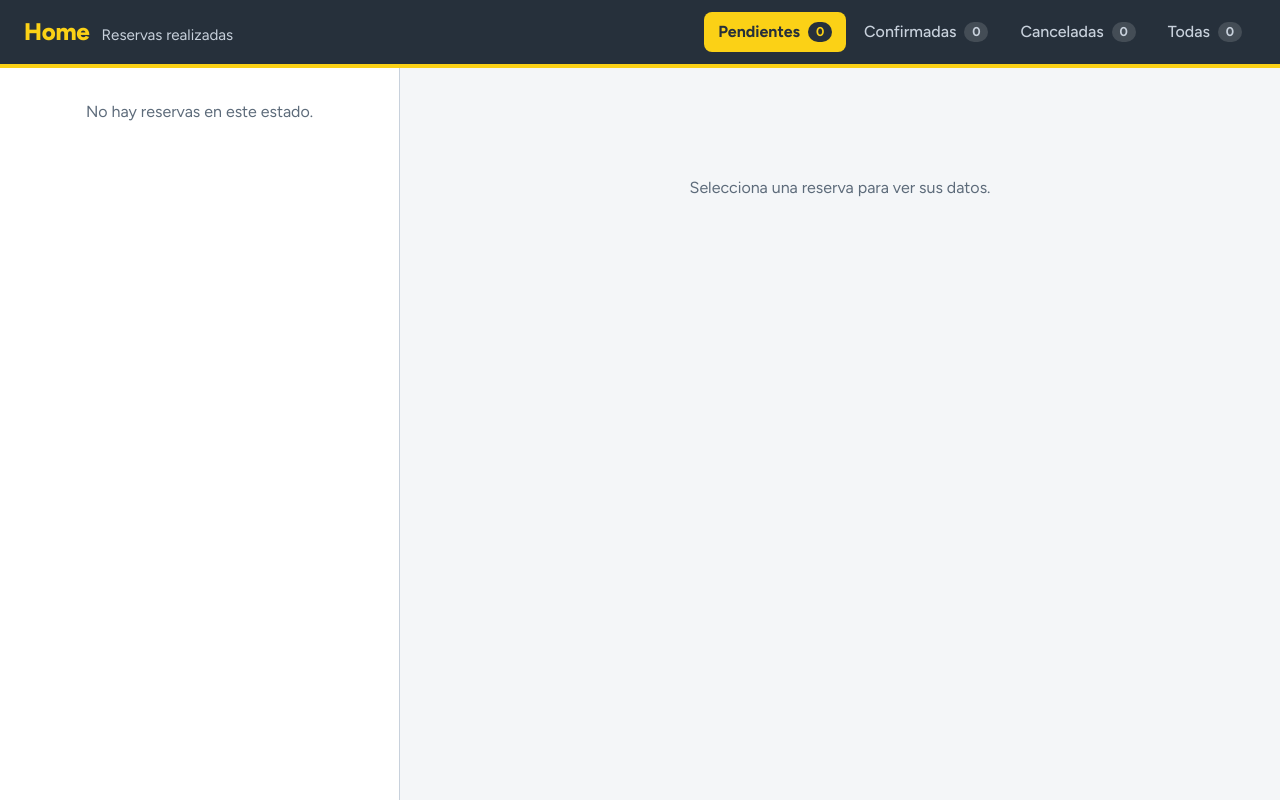
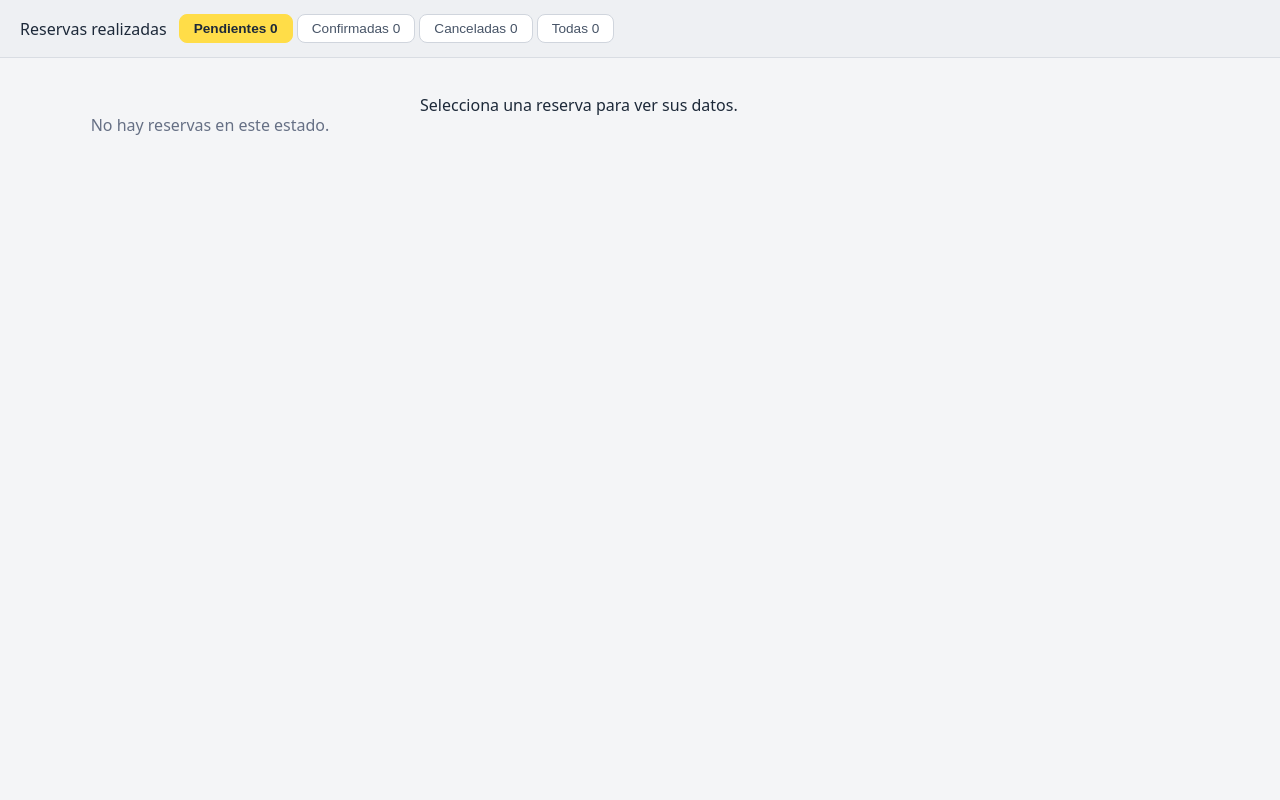
Before and after one commit to LeoRz1/reservas, a Flask app: page /admin in a window 1280 px wide. Run offline with Flask 3, Linux system fonts and the light colour scheme; the visitor is signed in with stand-in values (Sample User, id 1); data that the repository does not hold is empty.

Commit message:
Finished

```diff
--- a/backend/frontend/css/admin.css
+++ b/backend/frontend/css/admin.css
@@ -1,518 +1,135 @@
-/* ---------- Tokens ---------- */
-:root {
-  --amarillo: #fbd116;
-  --amarillo-suave: #fff6c9;
-  --tinta: #26303b;
-  --pizarra: #c8d1dc;
-  --pizarra-suave: #e6ebf0;
-  --papel: #f4f6f8;
-  --blanco: #ffffff;
-  --texto-suave: #5d6b7a;
-
-  --verde: #2e7d55;
-  --verde-fondo: #e3f3ea;
-  --rojo: #b83a34;
-  --rojo-fondo: #fbe6e4;
-  --ambar-fondo: #fff1b3;
-  --ambar-texto: #6b5500;
-
-  --radio: 10px;
-  --fuente: "Figtree", system-ui, -apple-system, "Segoe UI", Roboto, sans-serif;
-}
-
-*,
-*::before,
-*::after {
-  box-sizing: border-box;
-}
-
-html,
-body {
-  height: 100%;
-}
+* { box-sizing: border-box; }
 
 body {
   margin: 0;
-  font-family: var(--fuente);
-  font-size: 16px;
-  line-height: 1.5;
-  color: var(--tinta);
-  background: var(--papel);
+  font-family: system-ui, "Segoe UI", sans-serif;
+  background: #f4f5f7;
+  color: #1d2939;
+}
+
+/* ---------- Barra de arriba (gris claro) ---------- */
+header {
+  background: #eef0f3;          /* gris claro */
+  border-bottom: 1px solid #d9dde3;
+  padding: 14px 20px;
+  display: flex;
+  align-items: center;
+  gap: 12px;
+  flex-wrap: wrap;
+}
+header h1 { margin: 0; font-size: 1.2rem; color: #1d2939; }
+
+/* ---------- Filtros ---------- */
+.filtro {
+  padding: 6px 14px;
+  border: 1px solid #d0d5dd;
+  border-radius: 8px;
+  background: #fff;
+  color: #475467;
+  cursor: pointer;
+  font-size: 0.85rem;
+}
+.filtro:hover  { background: #f9fafb; }
+.filtro.activo { background: #ffdd48; border-color: #ffdd48; color: #1d2939; font-weight: 600; }
+
+/* ---------- Banner demo ---------- */
+#banner-demo {
+  background: #fef0c7;
+  color: #b54708;
+  padding: 10px 20px;
+  font-size: 0.9rem;
+}
+#banner-demo[hidden] { display: none; }
+
+/* ---------- Layout ---------- */
+main {
+  display: grid;
+  grid-template-columns: 380px 1fr;
+  gap: 20px;
+  padding: 20px;
+}
+@media (max-width: 800px) { main { grid-template-columns: 1fr; } }
+
+/* ---------- Lista ---------- */
+#lista {
+  list-style: none;
+  padding: 0;
+  margin: 0;
   display: flex;
   flex-direction: column;
-}
-
-button {
-  font: inherit;
-  color: inherit;
-  cursor: pointer;
-}
-
-:focus-visible {
-  outline: 3px solid var(--tinta);
-  outline-offset: 2px;
-}
-
-/* ---------- Barra superior ---------- */
-.barra {
-  background: var(--tinta);
-  color: var(--blanco);
-  display: flex;
-  align-items: center;
-  justify-content: space-between;
-  gap: 16px;
-  flex-wrap: wrap;
-  padding: 12px 24px;
-  border-bottom: 4px solid var(--amarillo);
-}
-
-.marca {
-  display: flex;
-  align-items: baseline;
-  gap: 12px;
-}
-
-.marca-logo {
-  font-size: 1.5rem;
-  font-weight: 800;
-  color: var(--amarillo);
-  letter-spacing: -0.01em;
-}
-
-.marca-sub {
-  color: var(--pizarra);
-  font-size: 0.95rem;
-}
-
-.filtros {
-  display: flex;
-  gap: 4px;
-  flex-wrap: wrap;
-}
-
-.filtro {
-  background: transparent;
-  border: 0;
-  border-radius: 8px;
-  padding: 8px 14px;
-  color: var(--pizarra);
-  font-weight: 500;
-  display: inline-flex;
-  align-items: center;
   gap: 8px;
 }
+#vacio { color: #667085; padding: 20px; text-align: center; }
+#vacio[hidden] { display: none; }
 
-.filtro:hover {
-  background: rgba(255, 255, 255, 0.08);
-}
-
-.filtro.activo {
-  background: var(--amarillo);
-  color: var(--tinta);
-  font-weight: 700;
-}
-
-.filtro:focus-visible {
-  outline-color: var(--blanco);
-}
-
-.filtro.activo:focus-visible {
-  outline-color: var(--blanco);
-}
-
-.contador {
-  min-width: 24px;
-  padding: 0 7px;
-  border-radius: 999px;
-  background: rgba(255, 255, 255, 0.14);
-  font-size: 0.8rem;
-  font-weight: 700;
-  text-align: center;
-}
-
-.filtro.activo .contador {
-  background: var(--tinta);
-  color: var(--amarillo);
-}
-
-.banner-demo {
-  margin: 0;
-  padding: 8px 24px;
-  background: var(--amarillo-suave);
-  color: var(--ambar-texto);
-  font-size: 0.9rem;
-  border-bottom: 1px solid var(--amarillo);
-}
-
-/* ---------- Panel dividido ---------- */
-.panel {
-  flex: 1;
-  min-height: 0;
-  display: grid;
-  grid-template-columns: minmax(300px, 400px) 1fr;
-}
-
-.cola {
-  background: var(--blanco);
-  border-right: 1px solid var(--pizarra);
-  overflow-y: auto;
-}
-
-.lista {
-  list-style: none;
-  margin: 0;
-  padding: 0;
-}
-
-.fila {
+.res-item {
   width: 100%;
   text-align: left;
-  display: grid;
-  grid-template-columns: 56px 1fr auto;
-  gap: 12px;
-  align-items: center;
-  padding: 14px 16px 14px 14px;
-  background: var(--blanco);
-  border: 0;
-  border-bottom: 1px solid var(--pizarra-suave);
-  border-left: 6px solid var(--pizarra);
+  padding: 12px 14px;
+  border: 1px solid #d0d5dd;
+  border-radius: 8px;
+  background: #fff;
+  cursor: pointer;
+  display: flex;
+  flex-direction: column;
+  gap: 4px;
+  font: inherit;
 }
+.res-item:hover  { background: #f5f6f8; }
+.res-item.activa { border-color: #9b9b9b; background: #dbdbda; }
 
-.fila:hover {
-  background: var(--papel);
-}
+.res-titulo { font-weight: 600; }
+.res-meta   { font-size: 0.85rem; color: #667085; }
 
-.fila[data-estado="pendiente"] { border-left-color: var(--amarillo); }
-.fila[data-estado="aprobado"]  { border-left-color: var(--verde); }
-.fila[data-estado="rechazado"] { border-left-color: var(--rojo); }
-
-.fila.seleccionada {
-  background: var(--amarillo-suave);
-}
-
-.miniatura {
-  width: 56px;
-  height: 56px;
-  border-radius: 8px;
-  background: var(--pizarra);
-  color: var(--tinta);
-  display: grid;
-  place-items: center;
-  font-weight: 800;
-  font-size: 1.2rem;
-  overflow: hidden;
-}
-
-.miniatura img {
-  width: 100%;
-  height: 100%;
-  object-fit: cover;
-  display: block;
-}
-
-.fila-titulo {
-  margin: 0;
-  font-weight: 700;
-  line-height: 1.25;
-}
-
-.fila-sub {
-  margin: 2px 0 0;
-  font-size: 0.875rem;
-  color: var(--texto-suave);
-}
-
-.vacio {
-  margin: 0;
-  padding: 32px 24px;
-  color: var(--texto-suave);
-  text-align: center;
-}
-
-/* ---------- Etiqueta de estado ---------- */
-.estado {
-  display: inline-block;
-  padding: 3px 10px;
-  border-radius: 999px;
-  font-size: 0.8rem;
-  font-weight: 700;
-  white-space: nowrap;
-}
-
-.estado-pendiente { background: var(--ambar-fondo); color: var(--ambar-texto); }
-.estado-aprobado  { background: var(--verde-fondo);  color: var(--verde); }
-.estado-rechazado { background: var(--rojo-fondo);   color: var(--rojo); }
 
 /* ---------- Detalle ---------- */
-.detalle {
-  overflow-y: auto;
-  padding: 28px 32px 48px;
+#detalle { display: flex; flex-direction: column; gap: 14px; }
+
+.bloque-detalle {
+  background: #fff;
+  border: 1px solid #e4e7ec;
+  border-radius: 10px;
+  padding: 16px;
 }
+.bloque-detalle h2 { margin: 0 0 10px; font-size: 1.2rem; }
+.bloque-detalle h3 { margin: 0 0 10px; font-size: 1rem; color: #475467; }
 
-.detalle-vacio {
-  margin: 80px auto 0;
-  max-width: 32ch;
-  text-align: center;
-  color: var(--texto-suave);
+.fila-dato { display: flex; gap: 8px; padding: 4px 0; }
+.dato-et   { font-weight: 600; min-width: 110px; color: #475467; }
+.dato-val  { color: #1d2939; }
+
+/* ---------- Botones de estado ---------- */
+.acciones-estado { display: flex; gap: 8px; flex-wrap: wrap; }
+
+.btn-estado {
+  padding: 8px 16px;
+  border: none;
+  border-radius: 8px;
+  font: inherit;
+  font-weight: 600;
+  cursor: pointer;
+  color: #fff;
 }
+.btn-estado.pendiente  { background: #ffdd48; color: #1d2939; }  /* amarillo */
+.btn-estado.confirmada { background: #12b76a; }                  /* verde */
+.btn-estado.cancelada  { background: #f04438; }                  /* rojo */
 
-.volver {
-  display: none;
-  margin-bottom: 16px;
-  padding: 6px 12px;
-  background: var(--blanco);
-  border: 1px solid var(--pizarra);
-  border-radius: 8px;
-  font-weight: 500;
-}
-
-.det-cabecera {
-  display: flex;
-  justify-content: space-between;
-  align-items: flex-start;
-  gap: 16px;
-  flex-wrap: wrap;
-}
-
-.det-titulo {
-  margin: 0;
-  font-size: 1.75rem;
-  line-height: 1.2;
-  font-weight: 800;
-  letter-spacing: -0.01em;
-  max-width: 28ch;
-}
-
-.det-ubicacion {
-  margin: 4px 0 0;
-  color: var(--texto-suave);
-}
-
-.det-precio {
-  margin: 16px 0 0;
-  font-size: 1.5rem;
-  font-weight: 800;
-}
-
-.det-precio small {
-  font-size: 0.95rem;
-  font-weight: 500;
-  color: var(--texto-suave);
-}
-
-.fotos {
-  display: flex;
-  gap: 10px;
-  margin-top: 20px;
-  overflow-x: auto;
-  padding-bottom: 6px;
-}
-
-.fotos img,
-.foto-vacia {
-  flex: 0 0 auto;
-  width: 220px;
-  height: 150px;
-  border-radius: var(--radio);
-  object-fit: cover;
-  background: var(--pizarra);
-}
-
-.foto-vacia {
-  display: grid;
-  place-items: center;
-  width: 100%;
-  height: 90px;
-  color: var(--texto-suave);
-  font-size: 0.95rem;
-}
-
-.datos {
-  display: flex;
-  flex-wrap: wrap;
-  gap: 10px;
-  margin: 20px 0 0;
-  padding: 0;
-  list-style: none;
-}
-
-.datos li {
-  background: var(--blanco);
-  border: 1px solid var(--pizarra);
-  border-radius: 8px;
-  padding: 8px 14px;
-  min-width: 96px;
-}
-
-.datos strong {
-  display: block;
-  font-size: 1.15rem;
-  line-height: 1.2;
-}
-
-.datos span {
-  font-size: 0.85rem;
-  color: var(--texto-suave);
-}
-
-.det-seccion {
-  margin-top: 28px;
-}
-
-.det-seccion h3 {
-  margin: 0 0 8px;
-  font-size: 1.05rem;
-  font-weight: 800;
-}
-
-.descripcion {
-  margin: 0;
-  max-width: 70ch;
-  white-space: pre-line;
-}
-
-/* Tarjeta de quien publica */
-.persona {
-  background: var(--blanco);
-  border: 1px solid var(--pizarra);
-  border-left: 6px solid var(--amarillo);
-  border-radius: var(--radio);
-  padding: 16px 20px;
-  max-width: 560px;
-}
-
-.persona-nombre {
-  margin: 0 0 10px;
-  font-size: 1.15rem;
-  font-weight: 800;
-}
-
-.persona dl {
-  display: grid;
-  grid-template-columns: max-content 1fr;
-  gap: 6px 16px;
-  margin: 0;
-}
-
-.persona dt {
-  color: var(--texto-suave);
-}
-
-.persona dd {
-  margin: 0;
-  overflow-wrap: anywhere;
-}
-
-/* Acciones */
-.acciones {
-  display: flex;
-  gap: 10px;
-  flex-wrap: wrap;
-  margin-top: 32px;
-  padding-top: 20px;
-  border-top: 1px solid var(--pizarra);
-}
-
-.btn {
-  border: 2px solid var(--tinta);
-  border-radius: 8px;
-  padding: 10px 20px;
-  font-weight: 700;
-  background: var(--blanco);
-}
-
-.btn:disabled {
-  opacity: 0.5;
-  cursor: wait;
-}
-
-.btn-aprobar {
-  background: var(--tinta);
-  color: var(--amarillo);
-}
-
-.btn-aprobar:hover:not(:disabled) {
-  background: #1b232c;
-}
-
-.btn-rechazar {
-  border-color: var(--rojo);
-  color: var(--rojo);
-}
-
-.btn-rechazar:hover:not(:disabled) {
-  background: var(--rojo-fondo);
-}
-
-.btn-pendiente:hover:not(:disabled) {
-  background: var(--papel);
-}
+.btn-estado:hover:not(:disabled) { filter: brightness(0.92); }
+.btn-estado:disabled { opacity: 0.4; cursor: not-allowed; }
 
 /* ---------- Aviso ---------- */
-.aviso {
+#aviso {
   position: fixed;
-  left: 50%;
-  bottom: 24px;
-  transform: translate(-50%, 16px);
-  background: var(--tinta);
-  color: var(--blanco);
-  padding: 10px 20px;
+  bottom: 20px;
+  right: 20px;
+  background: #12b76a;
+  color: #fff;
+  padding: 10px 16px;
   border-radius: 8px;
-  border-left: 6px solid var(--amarillo);
-  font-weight: 500;
   opacity: 0;
+  transform: translateY(10px);
+  transition: all 0.25s;
   pointer-events: none;
-  transition: opacity 0.2s, transform 0.2s;
 }
-
-.aviso.visible {
-  opacity: 1;
-  transform: translate(-50%, 0);
-}
-
-.aviso.error {
-  border-left-color: var(--rojo);
-}
-
-/* ---------- Móvil ---------- */
-@media (max-width: 860px) {
-  .barra {
-    padding: 12px 16px;
-  }
-
-  .panel {
-    grid-template-columns: 1fr;
-  }
-
-  .detalle {
-    display: none;
-    padding: 20px 16px 40px;
-  }
-
-  body.ver-detalle .cola {
-    display: none;
-  }
-
-  body.ver-detalle .detalle {
-    display: block;
-  }
-
-  .volver {
-    display: inline-block;
-  }
-
-  .det-titulo {
-    font-size: 1.4rem;
-  }
-}
-
-@media (prefers-reduced-motion: reduce) {
-  .aviso {
-    transition: none;
-  }
-}
-
-.fila[data-estado="confirmada"] { border-left-color: var(--verde); }
-.fila[data-estado="cancelada"]  { border-left-color: var(--rojo); }
-.estado-confirmada { background: var(--verde-fondo); color: var(--verde); }
-.estado-cancelada  { background: var(--rojo-fondo);  color: var(--rojo); }
+#aviso.visible { opacity: 1; transform: translateY(0); }
+#aviso.error   { background: #f04438; }
--- a/backend/templates/admin.html
+++ b/backend/templates/admin.html
@@ -13,7 +13,7 @@
 
   <header class="barra">
     <div class="marca">
-      <span class="marca-logo">Home</span>
+      </a>
       <span class="marca-sub">Reservas realizadas</span>
     </div>
 
```
Also changed, not shown: backend/frontend/css/cuerpo.css (+42 -9 lines), backend/frontend/js/admin.js (+11 -11 lines), backend/templates/cuerpo.html (+7 -6 lines), backend/templates/index.html (+5 -5 lines), backend/frontend/uploads/2492b0adc3ee47d4a05955eace2e325c.jpg (added).
